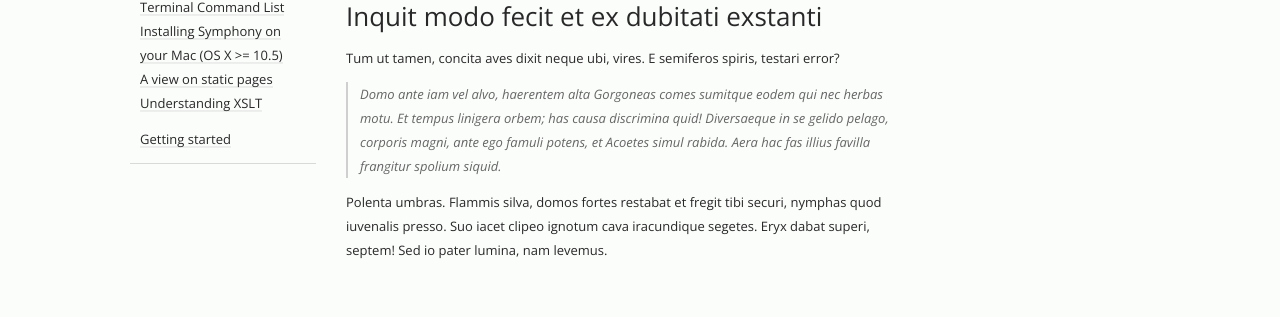
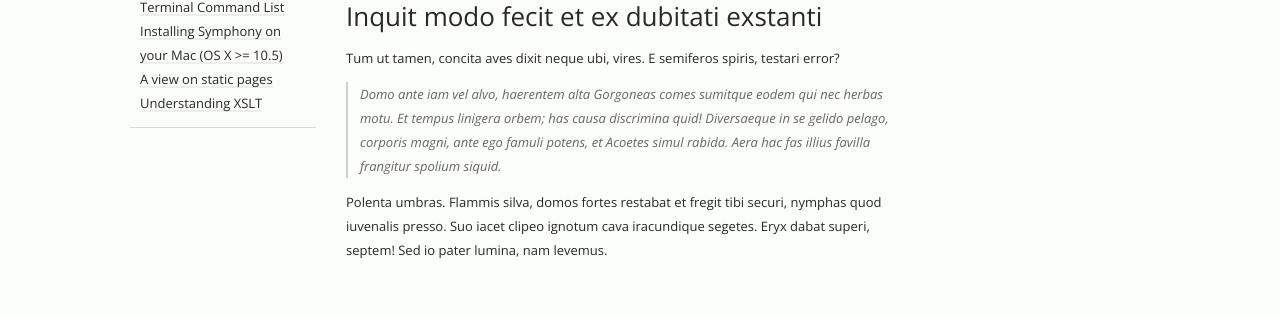
Before and after one commit to symphonycms/docs.getsymphony.com, a Jekyll site: the page built from index.md, in a window 1280 px wide. Shown: the part 1033-1350 px from the top of the page. Built offline with Jekyll 4.4.1, drawn with Linux system fonts in a browser that asks for light colours; Markdown is read by kramdown in place of the engine named in the settings.

Commit message:
Update docs.html
revert previous change

```diff
--- a/_layouts/docs.html
+++ b/_layouts/docs.html
@@ -22,8 +22,6 @@ layout: default
 
   <div class="column sidebar infobox">
     {% include nav-docs.html %}
-    {% include nav-test.html %}
-
   </div>
 
   <div class="column content">
```
